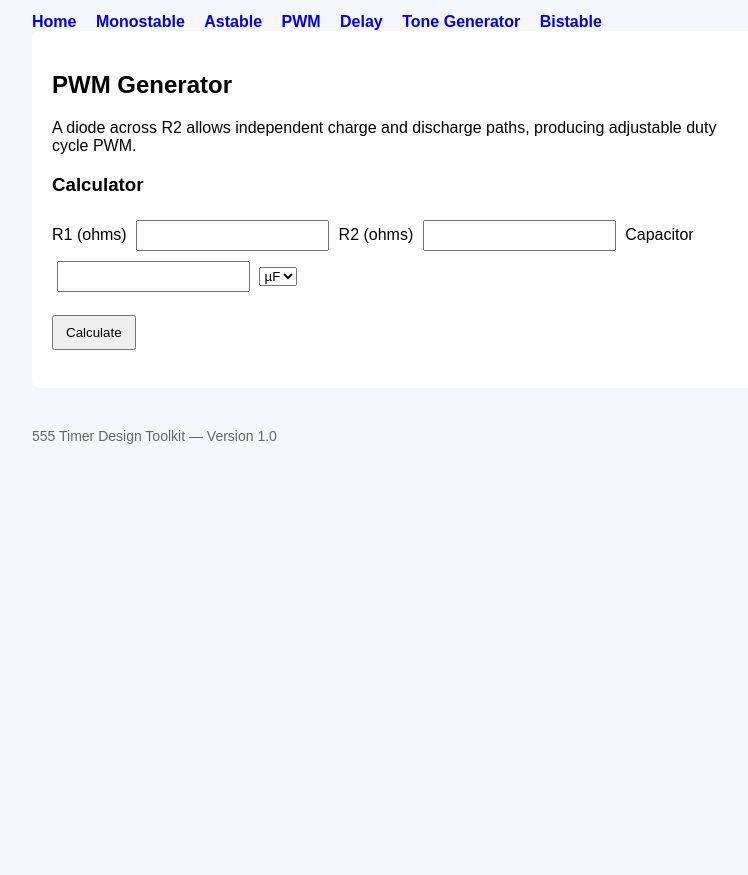
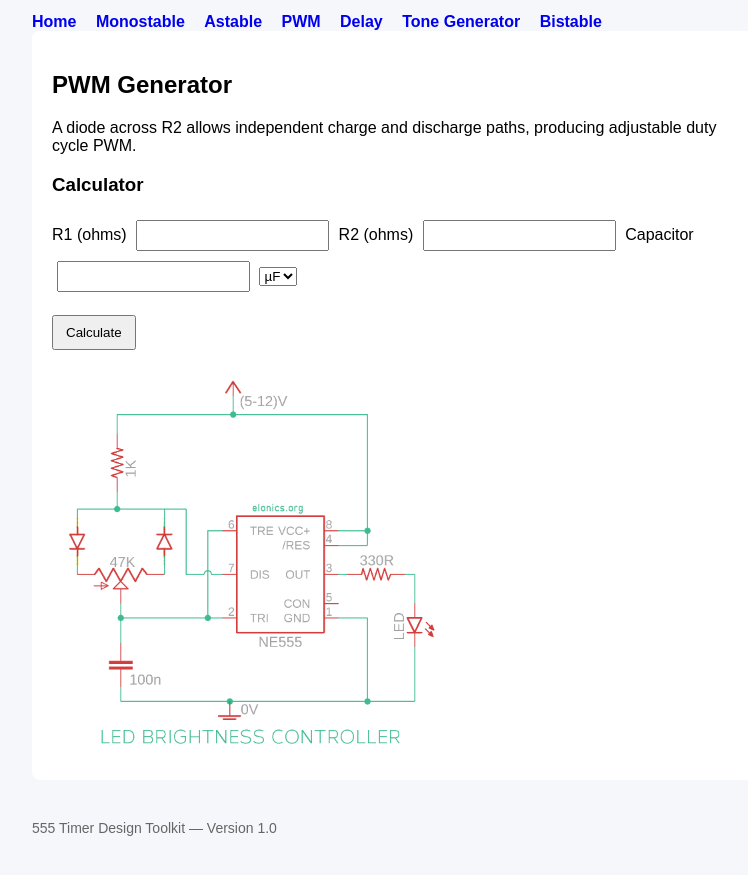
Before and after one commit to srwoytasik-alt/555-timer-toolkit, a plain HTML site: page pwm.html in a window 1280 px wide. Shown: the part 119-994 px from the top of the page, without its empty margins (8-756 px from the left). Before the commit the page ends 800 px from the top, so only its background shows below. Drawn offline with Linux system fonts and the light colour scheme; files that its build step writes are made by us from their sources; files whose address does not match are found by name.

Commit message:
Update pwm.html
added <img src="images/astable.png" width="400">

```diff
--- a/pwm.html
+++ b/pwm.html
@@ -53,7 +53,7 @@ A diode across R2 allows independent charge and discharge paths, producing adjus
 <button onclick="calcPWM()">Calculate</button>
 
 <h3 id="pwmResult"></h3>
-
+<img src="pwm.png" width="400">
 </main>
 
 <div id="footer"></div>
```
